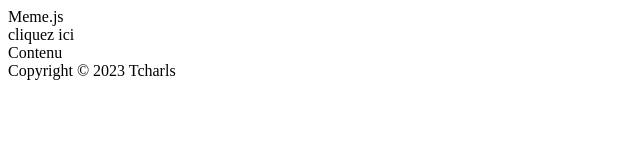
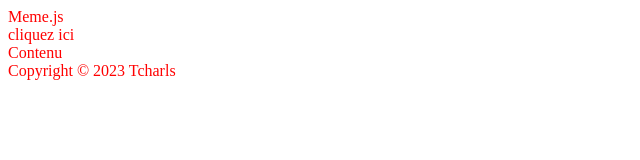
Before and after one commit to Tcharls/Formation_JS_2023, a website: page index.html in a window 1280 px wide. Shown: the whole page, without its empty margins (0-640 px from the left). Drawn offline with Linux system fonts and the light colour scheme.

Commit message:
ajout style.css

```diff
--- a/index.html
+++ b/index.html
@@ -5,6 +5,7 @@
     <meta charset="UTF-8">
     <meta name="viewport" content="width=device-width, initial-scale=1.0">
     <title>Document</title>
+    <link rel="stylesheet" href="styles/style.css">
 </head>
 
 <body>
--- /dev/null
+++ b/styles/style.css
@@ -0,0 +1,3 @@
+body{
+    color:red;
+}
```
